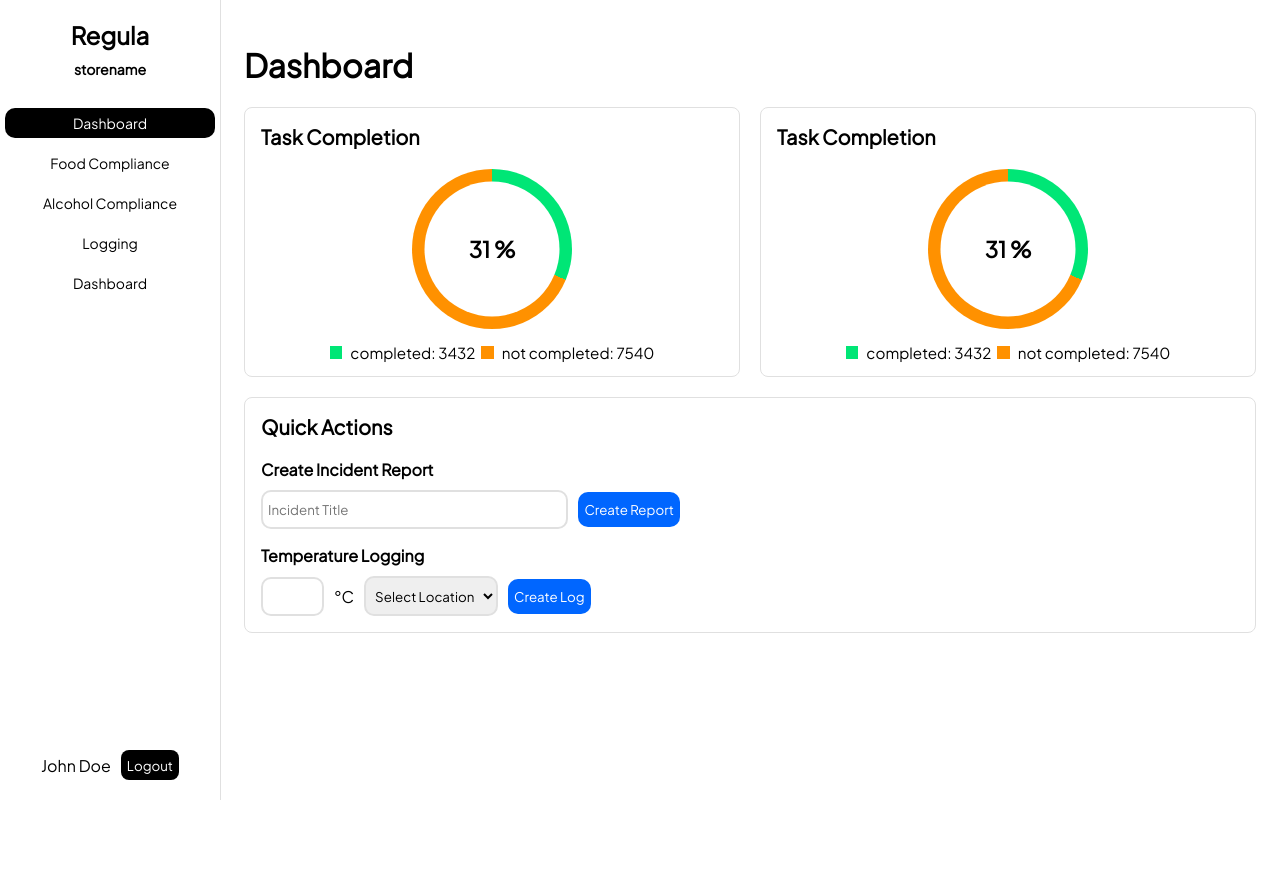
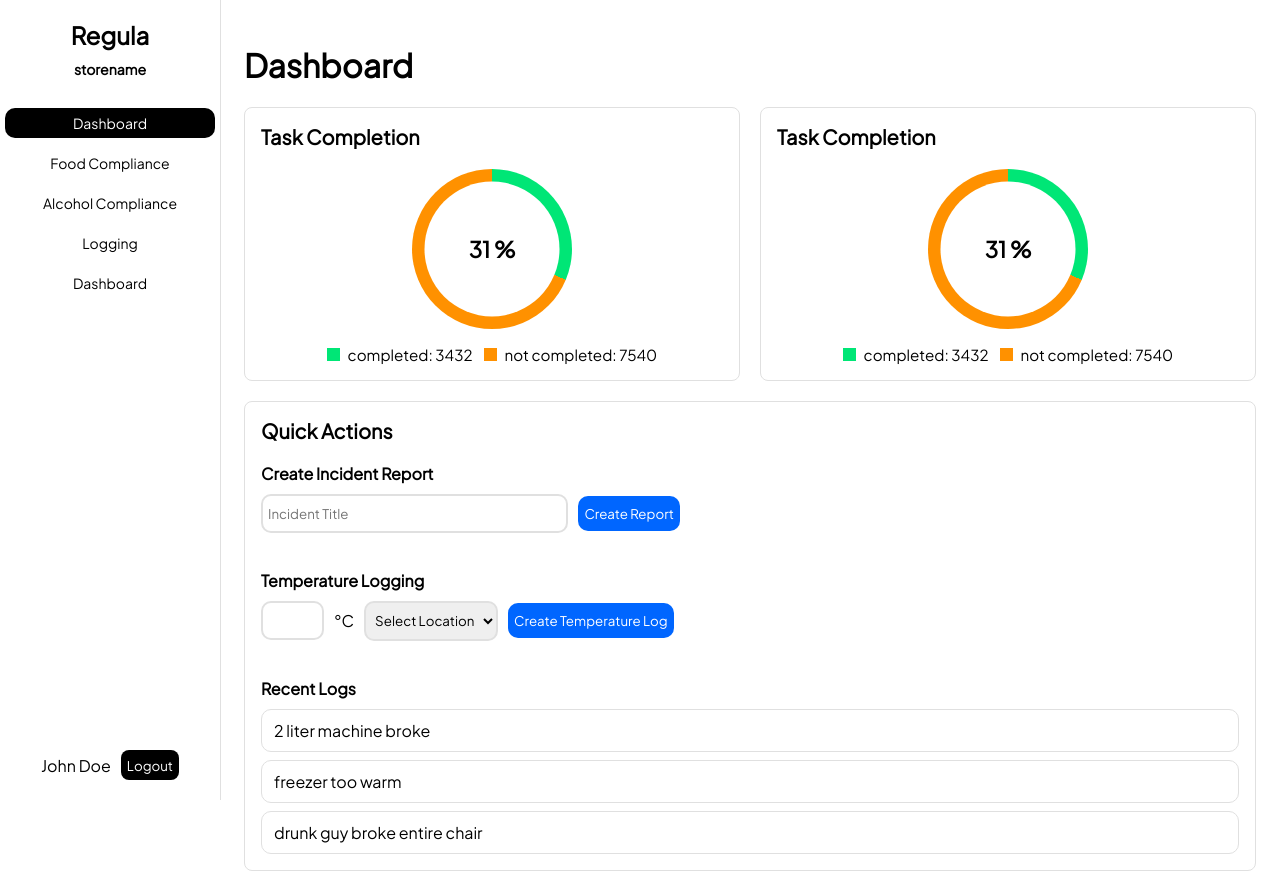
Before and after one commit to siguraso/fullstack-project-v26, a Vue app in the folder frontend/: page / in a window 1280 px wide. Before the commit the page ends 800 px from the top, so only its background shows below. Built offline with nearby package versions, Linux system fonts and the light colour scheme; the HTML template or start-up script is replaced by a standard one.

Commit message:
added recent logs to quick actions

```diff
--- a/frontend/src/assets/main.css
+++ b/frontend/src/assets/main.css
@@ -1,11 +1,11 @@
 @font-face {
-  font-family: "Plus Jakarta Sans";
+  font-family: 'Plus Jakarta Sans';
   src: url('./fonts/PlusJakartaSans-Regular.ttf');
 }
 
 :root {
   --bg: #ffffff;
-  --primary: #0066FF;
+  --primary: #0066ff;
   --primary-hover: rgb(0, 65, 162);
   --primary-active: rgb(0, 50, 125);
   --secondary: #00e676;
@@ -15,10 +15,12 @@
 }
 
 html * {
-  font-family: "Plus Jakarta Sans", sans-serif;
+  font-family: 'Plus Jakarta Sans', sans-serif;
 }
 
-html, body, #app {
+html,
+body,
+#app {
   margin: 0;
   padding: 0;
   height: 100%;
@@ -38,6 +40,9 @@ button {
   background-color: var(--primary);
   color: var(--bg);
   cursor: pointer;
+  transition:
+    background-color 0.15s ease,
+    border-color 0.15s ease;
 }
 
 button:hover {
--- a/frontend/src/views/dashboard/components/PieChart.vue
+++ b/frontend/src/views/dashboard/components/PieChart.vue
@@ -58,6 +58,7 @@ const pieStyle = computed(() => {
         <span class="box box-green" />
         <span class="legend-label">{{ greenLabel }}: {{ green }}</span>
       </div>
+      <br />
       <div class="legend-row">
         <span class="box box-orange" />
         <span class="legend-label">{{ orangeLabel }}: {{ orange }}</span>
@@ -126,15 +127,15 @@ const pieStyle = computed(() => {
 }
 
 .legend-row span {
-  display: inline-flex;
+  display: flex;
   align-items: center;
+  justify-content: center;
   line-height: 1;
 }
 
 .box {
   width: 0.8rem;
   height: 0.8rem;
-  display: inline-flex;
   align-items: center;
 }
 
--- a/frontend/src/views/dashboard/components/QuickActions.vue
+++ b/frontend/src/views/dashboard/components/QuickActions.vue
@@ -1,18 +1,23 @@
 <script lang="ts" setup>
-import { ref } from 'vue';
-  import Card from '@/components/ui/Card.vue';
+import { ref } from 'vue'
+import Card from '@/components/ui/Card.vue'
 
-  const temperatureInput = ref('');
+const temperatureInput = ref('')
 
 // TODO: Fetch locations from backend and populate the select options
-  const locations = ['Freezer', 'Fridge'];
+const locations = ['Freezer', 'Fridge']
+
+// TODO: fetch logs from backend, placeholders for now
+const recentLogTitles = [
+  { id: 1, title: '2 liter machine broke' },
+  { id: 2, title: 'freezer too warm' },
+  { id: 3, title: 'drunk guy broke entire chair' },
+]
 </script>
 
 <template>
   <Card title="Quick Actions">
-    <template #card-header>
-      Quick Actions
-    </template>
+    <template #card-header> Quick Actions </template>
     <template #card-content>
       <h3>Create Incident Report</h3>
       <div class="action">
@@ -20,16 +25,28 @@ import { ref } from 'vue';
         <button>Create Report</button>
       </div>
 
+      <br />
 
       <h3>Temperature Logging</h3>
       <div class="action">
-        <input type="text" placeholder="" class="temperature-input" v-model="temperatureInput"/>
+        <input type="text" placeholder="" class="temperature-input" v-model="temperatureInput" />
         <span>°C</span>
         <select placeholder="Select Location">
           <option value="" disabled selected>Select Location</option>
-          <option v-for="location in locations" :key="location" :value="location">{{ location }}</option>
+          <option v-for="location in locations" :key="location" :value="location">
+            {{ location }}
+          </option>
         </select>
-        <button>Create Log</button>
+        <button>Create Temperature Log</button>
+      </div>
+
+      <br />
+
+      <h3>Recent Logs</h3>
+      <div class="log-container">
+        <ul class="recent-logs">
+          <li v-for="log in recentLogTitles" :key="log.id">{{ log.title }}</li>
+        </ul>
       </div>
     </template>
   </Card>
@@ -42,7 +59,7 @@ import { ref } from 'vue';
 }
 
 .action .incident-input {
-    width: 30%
+  width: 30%;
 }
 
 .action .temperature-input {
@@ -56,4 +73,37 @@ import { ref } from 'vue';
   margin-top: 10px;
   align-items: center;
 }
+
+.log-container {
+  margin-top: 10px;
+}
+
+.recent-logs {
+  list-style: none;
+  margin: 0;
+  padding: 0;
+  display: flex;
+  flex-direction: column;
+  gap: 8px;
+}
+
+.recent-logs li {
+  padding: 10px 12px;
+  border: 1px solid var(--stroke);
+  border-radius: 10px;
+  background-color: var(--bg);
+  cursor: pointer;
+  transition:
+    background-color 0.15s ease,
+    border-color 0.15s ease;
+}
+
+.recent-logs li:hover {
+  background-color: rgba(0, 102, 255, 0.08);
+  border-color: var(--primary);
+}
+
+.recent-logs li:active {
+  background-color: rgba(0, 102, 255, 0.14);
+}
 </style>
```
Lines whose indentation alone changed are shown as unchanged.
